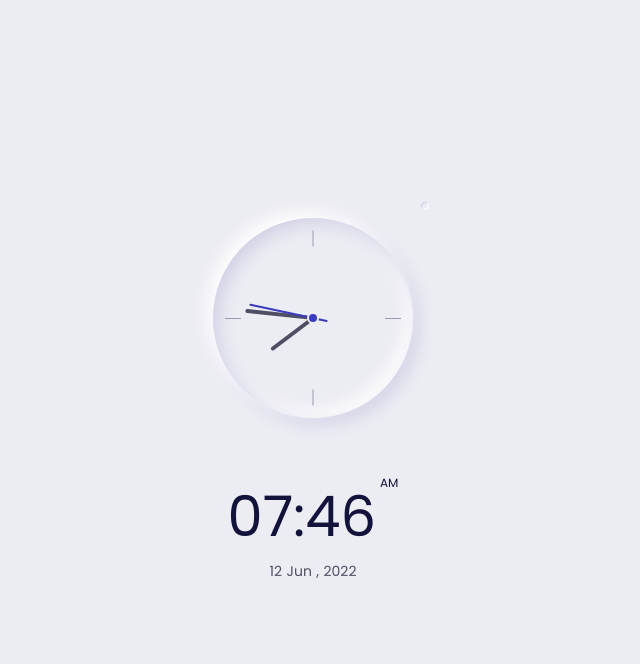
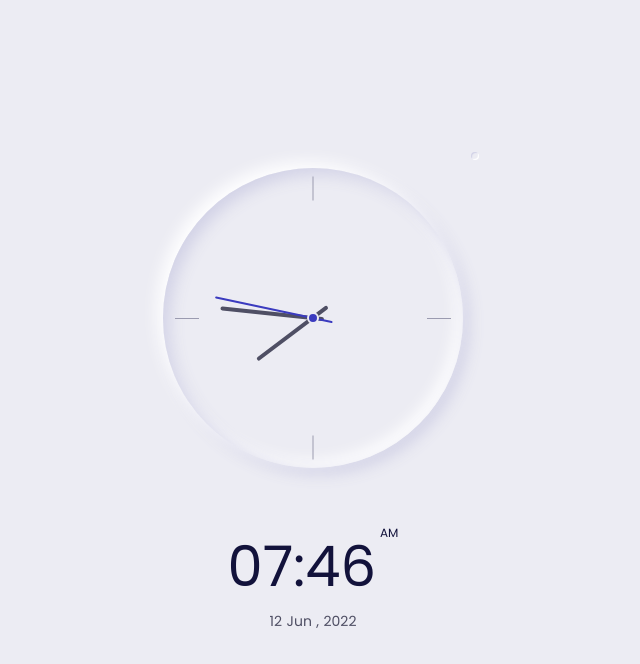
Before and after one commit to mamad-1999/Alarm-clock-react, a React (Create React App) app: page / in a window 1280 px wide. Shown: the top 664 px of the page, without its empty margins (327-967 px from the left). Built offline with nearby package versions, Linux system fonts and the light colour scheme.

Commit message:
change Style for Analog Clock

```diff
--- a/src/App.css
+++ b/src/App.css
@@ -112,8 +112,8 @@ a {
 
 .clock__circle {
   position: relative;
-  width: 200px;
-  height: 200px;
+  width: 300px;
+  height: 300px;
   box-shadow: -6px -6px 16px var(--white-color),
     6px 6px 16px hsla(var(--hue-color), 30%, 86%, 1),
     inset 6px 6px 16px hsla(var(--hue-color), 30%, 86%, 1),
@@ -136,7 +136,7 @@ a {
 .clock__six,
 .clock__nine {
   position: absolute;
-  width: 1rem;
+  width: 1.5rem;
   height: 1px;
   background-color: var(--text-color-light);
 }
@@ -185,7 +185,7 @@ a {
 
 .clock__hour {
   width: 105px;
-  height: 105px;
+  height: 140px;
 }
 
 .clock__hour::before {
@@ -193,14 +193,14 @@ a {
   position: absolute;
   background-color: var(--text-color);
   width: 0.25rem;
-  height: 3rem;
+  height: 5.5rem;
   border-radius: 0.75rem;
   z-index: var(--z-normal);
 }
 
 .clock__minutes {
   width: 136px;
-  height: 136px;
+  height: 186px;
 }
 
 .clock__minutes::before {
@@ -208,14 +208,14 @@ a {
   position: absolute;
   background-color: var(--text-color);
   width: 0.25rem;
-  height: 4rem;
+  height: 6.5rem;
   border-radius: 0.75rem;
   z-index: var(--z-normal);
 }
 
 .clock__seconds {
   width: 130px;
-  height: 130px;
+  height: 200px;
 }
 
 .clock__seconds::before {
@@ -223,7 +223,7 @@ a {
   position: absolute;
   background-color: var(--first-color);
   width: 0.125rem;
-  height: 5rem;
+  height: 7.5rem;
   border-radius: 0.75rem;
   z-index: var(--z-normal);
 }
```
